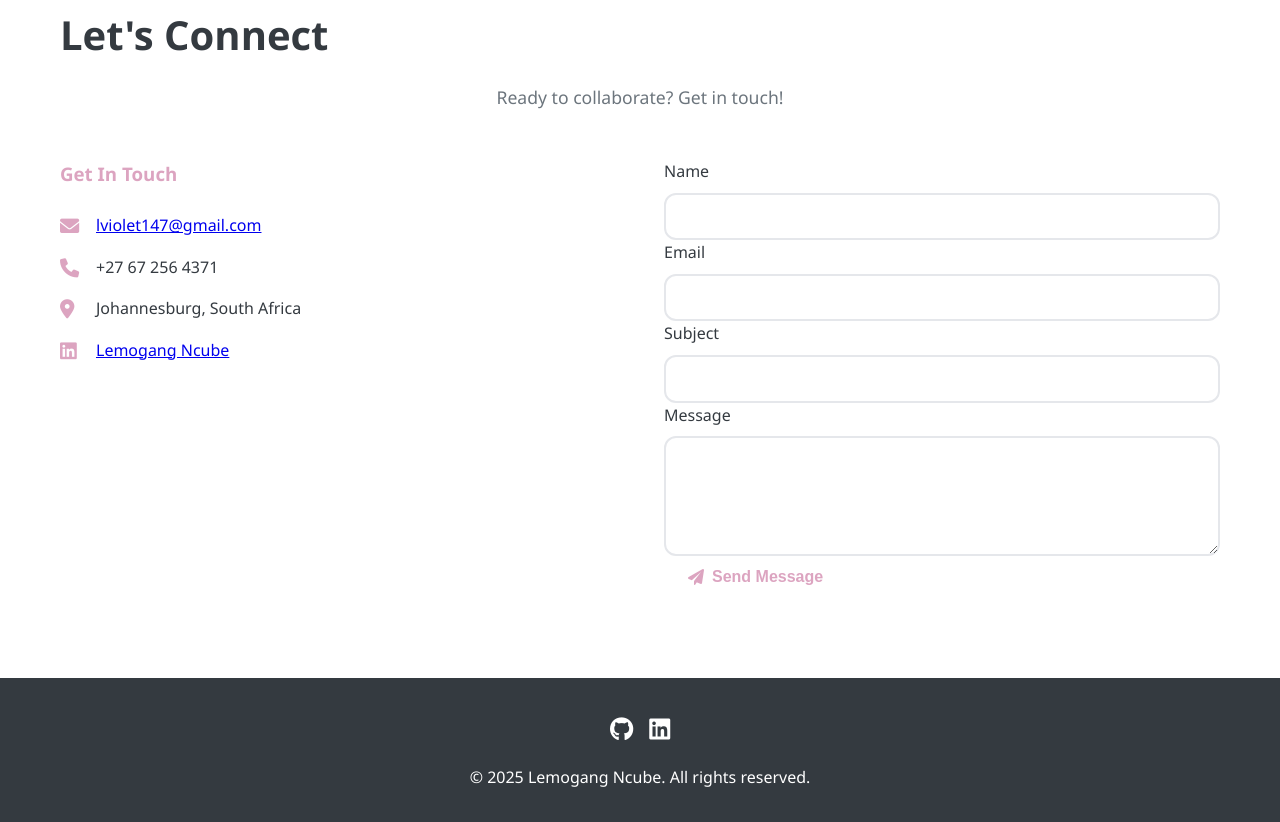
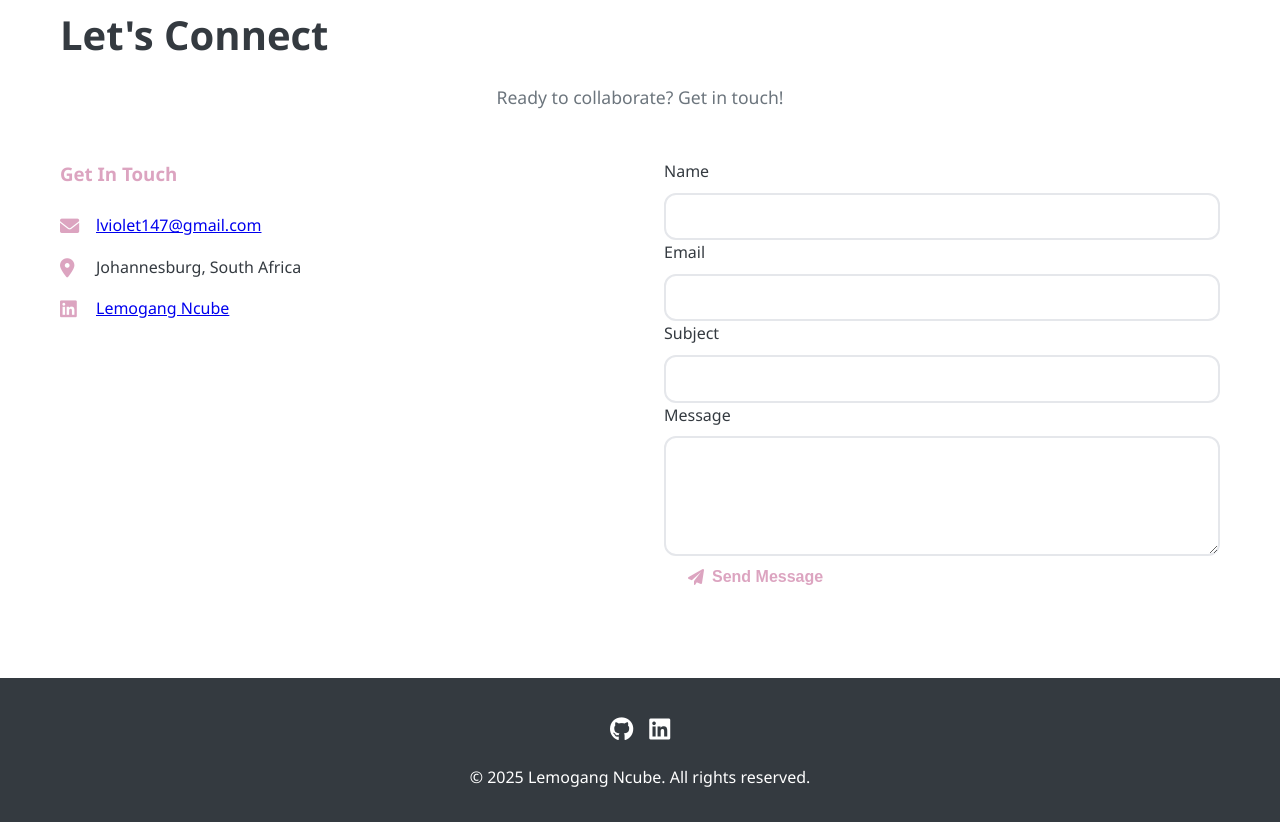
Before and after one commit to LemoNcube02/Lemogang-Ncube, a plain HTML site: page index.html in a window 1280 px wide. Shown: the part 4286-5108 px from the top of the page. Drawn offline with Linux system fonts and the light colour scheme.

Commit message:
index.html

```diff
--- a/index.html
+++ b/index.html
@@ -811,10 +811,6 @@ With a strong foundation in research and behavioral analysis, I’m applying dat
                         <span><a href="mailto:lviolet147@gmail.com">lviolet147@gmail.com</a></span>
                     </div>
                     <div class="contact-item">
-                        <i class="fas fa-phone"></i>
-                        <span>+27 67 256 4371</span>
-                    </div>
-                    <div class="contact-item">
                         <i class="fas fa-map-marker-alt"></i>
                         <span>Johannesburg, South Africa</span>
                     </div>
```
